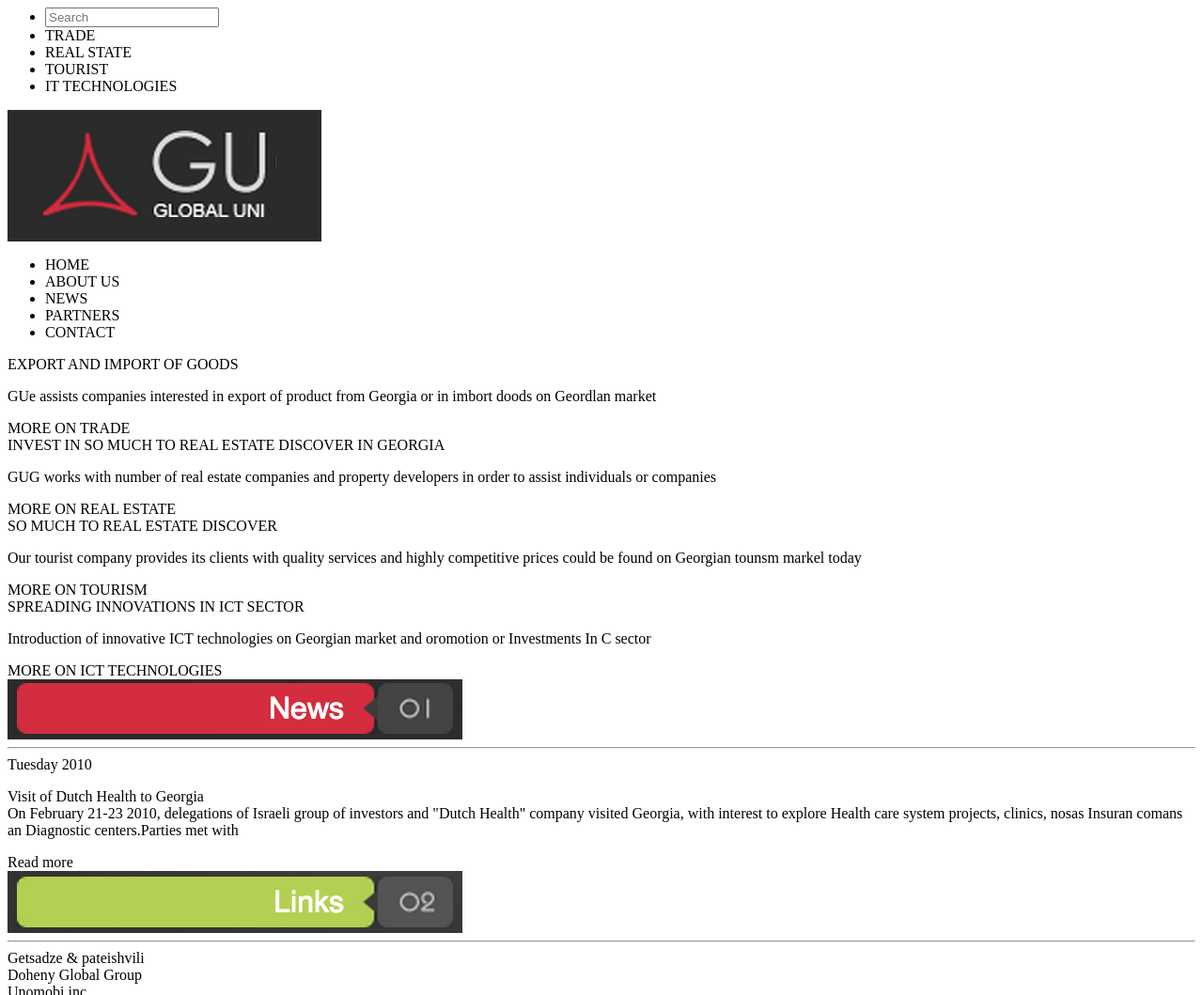
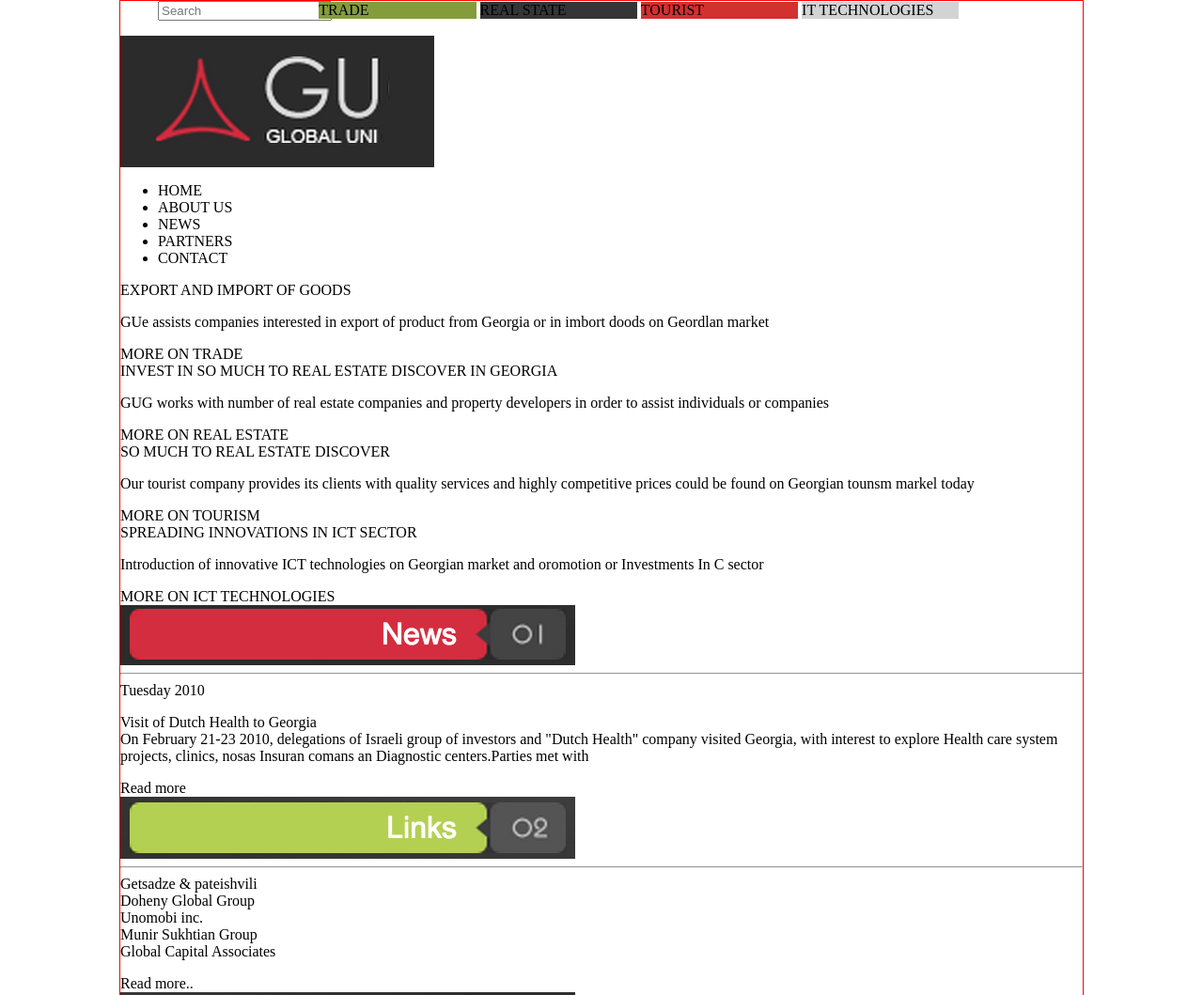
Before and after one commit to MiguelCorderoC/pw10112241, a plain HTML site: page practica03_css/index.html in a window 1280 px wide. Shown: the top 1059 px of the page at 94% size. Drawn offline with Linux system fonts and the light colour scheme.

Commit message:
Practica 03 inicio css

```diff
--- a/practica03_css/css/estilos.css
+++ b/practica03_css/css/estilos.css
@@ -0,0 +1,32 @@
+html {
+  --color-verde: #849c3c;
+  --color-negro: #353535;
+  --color-rojo: #d33030;
+  --color-gris: lightgray;
+}
+
+body {
+  font-size: 16px;
+  margin: 0 auto;
+  max-width: 1024px;
+  border: 1px solid red;
+}
+
+header ul li {
+  display: inline-block;
+  width: 17%;
+}
+
+header ul li:nth-child(2) {
+  background-color: var(--color-verde);
+}
+
+header ul li:nth-child(3) {
+  background-color: var(--color-negro);
+}
+header ul li:nth-child(4) {
+  background-color: var(--color-rojo);
+}
+header ul li:nth-child(5) {
+  background-color: var(--color-gris);
+}
--- a/practica03_css/index.html
+++ b/practica03_css/index.html
@@ -1,18 +1,19 @@
-<html lang="en">
+<html lang="es">
   <head>
     <meta charset="UTF-8" />
     <meta name="viewport" content="width=device-width, initial-scale=1.0" />
-    <title>Document</title>
+    <title>Practica css 03</title>
+    <link rel="stylesheet" href="css/estilos.css">
   </head>
   <body>
     <header>
       <nav>
         <ul>
           <li><input type="search" name="" placeholder="Search" id="" /></li>
-          <li>TRADE</li>
-          <li>REAL STATE</li>
-          <li>TOURIST</li>
-          <li>IT TECHNOLOGIES</li>
+          <li class="letra-blanca">TRADE</li>
+          <li class="letra-blanca">REAL STATE</li>
+          <li class="letra-blanca">TOURIST</li>
+          <li class="letra-gris">IT TECHNOLOGIES</li>
         </ul>
       </nav>
     </header>
@@ -20,93 +21,119 @@
       <article>
         <img src="img/gu_logo.png" alt="Logo GU" />
         <ul>
-          <li>HOME</li>
-          <li>ABOUT US</li>
-          <li>NEWS</li>
-          <li>PARTNERS</li>
-          <li>CONTACT</li>
+          <li class="tam-menu-lateral letra-blanca">HOME</li>
+          <li class="tam-menu-lateral letra-gris">ABOUT US</li>
+          <li class="tam-menu-lateral letra-gris">NEWS</li>
+          <li class="tam-menu-lateral letra-gris">PARTNERS</li>
+          <li class="tam-menu-lateral letra-gris">CONTACT</li>
         </ul>
       </article>
       <article>
-        EXPORT AND IMPORT OF GOODS
+        <span class="letra-blanca tam-tarjetas"
+          >EXPORT AND IMPORT OF GOODS
+        </span>
         <p></p>
-        GUe assists companies interested in export of product from Georgia or in
-        imbort doods on Geordlan market
+        <span class="letra-blanca">
+          GUe assists companies interested in export of product from Georgia or
+          in imbort doods on Geordlan market
+        </span>
         <p></p>
-        MORE ON TRADE
+        <span class="letra-blanca"> MORE ON TRADE</span>
       </article>
       <article>
+        <span class="letra-gris tam-tarjetas">
           INVEST IN SO MUCH TO REAL ESTATE DISCOVER IN GEORGIA
+        </span>
         <p></p>
+        <span class="letra-gris tam-tarjetas">
           GUG works with number of real estate companies and property developers
           in order to assist individuals or companies
+        </span>
         <p></p>
-        MORE ON REAL ESTATE
+        <span class="letra-blanca"> MORE ON REAL ESTATE </span>
       </article>
       <article>
+        <span class="letra-blanca tam-tarjetas">
           SO MUCH TO REAL ESTATE DISCOVER
+        </span>
         <p></p>
+        <span class="letra-blanca">
           Our tourist company provides its clients with quality services and
-        highly competitive prices could be found on Georgian tounsm markel today
+          highly competitive prices could be found on Georgian tounsm markel
+          today
+        </span>
         <p></p>
-        MORE ON TOURISM
+        <span class="letra-blanca"> MORE ON TOURISM </span>
       </article>
       <article>
+        <span class="letra-gris tam-tarjetas">
           SPREADING INNOVATIONS IN ICT SECTOR
+        </span>
         <p></p>
+        <span class="letra-gris">
           Introduction of innovative ICT technologies on Georgian market and
           oromotion or Investments In C sector
+        </span>
         <p></p>
-        MORE ON ICT TECHNOLOGIES
+        <span class="letra-blanca"> MORE ON ICT TECHNOLOGIES </span>
       </article>
     </section>
     <footer>
       <article>
         <img src="img/news_rojo.png" alt="" />
         <hr />
-        Tuesday 2010
+        <span class="letra-blanca"> Tuesday 2010 </span>
         <p></p>
-        Visit of Dutch Health to Georgia
+        <span class="letra-blanca"> Visit of Dutch Health to Georgia </span>
         <br />
+        <span class="letra-gris">
           On February 21-23 2010, delegations of Israeli group of investors and
-        "Dutch Health" company visited Georgia, with interest to explore Health
-        care system projects, clinics, nosas Insuran comans an Diagnostic
-        centers.Parties met with
+          "Dutch Health" company visited Georgia, with interest to explore
+          Health care system projects, clinics, nosas Insuran comans an
+          Diagnostic centers.Parties met with
+        </span>
         <p></p>
+        <span class="letra-blanca read-more"></span>
         Read more
       </article>
       <article>
         <img src="img/news_verde.png" alt="Links" />
         <hr />
+        <span>
           Getsadze & pateishvili <br />
           Doheny Global Group <br />
           Unomobi inc. <br />
           Munir Sukhtian Group <br />
           Global Capital Associates <br />
+        </span>
+        <p></p>
+        <span class="read-more letra-blanca">Read more..</span>
       </article>
       <article>
         <img src="img/news_claro.png" alt="Contact" />
         <hr />
-        Send a massage
+        <span class="letra-blanca"> Send a massage </span>
         <p></p>
         <table>
           <tbody>
             <tr>
-              <td>Tel:</td>
-              <td>+995 591 197 791</td>
+              <td class="letra-gris">Tel:</td>
+              <td class="letra-blanca">+995 591 197 791</td>
             </tr>
             <tr>
-              <td>Fax:</td>
-              <td>(995 32) 29 14 40</td>
+              <td class="letra-blanca">Fax:</td>
+              <td class="letra-gris">(995 32) 29 14 40</td>
             </tr>
             <tr>
-              <td>Email:</td>
-              <td>info@globalunigroup.ge</td>
+              <td class="letra-gris">Email:</td>
+              <td class="letra-azul">info@globalunigroup.ge</td>
             </tr>
           </tbody>
         </table>
         <p></p>
+        <span class="letra-blanca">
         Read more
+      </span>
       </article>
     </footer>
   </body>
```
Lines whose indentation alone changed are shown as unchanged.
